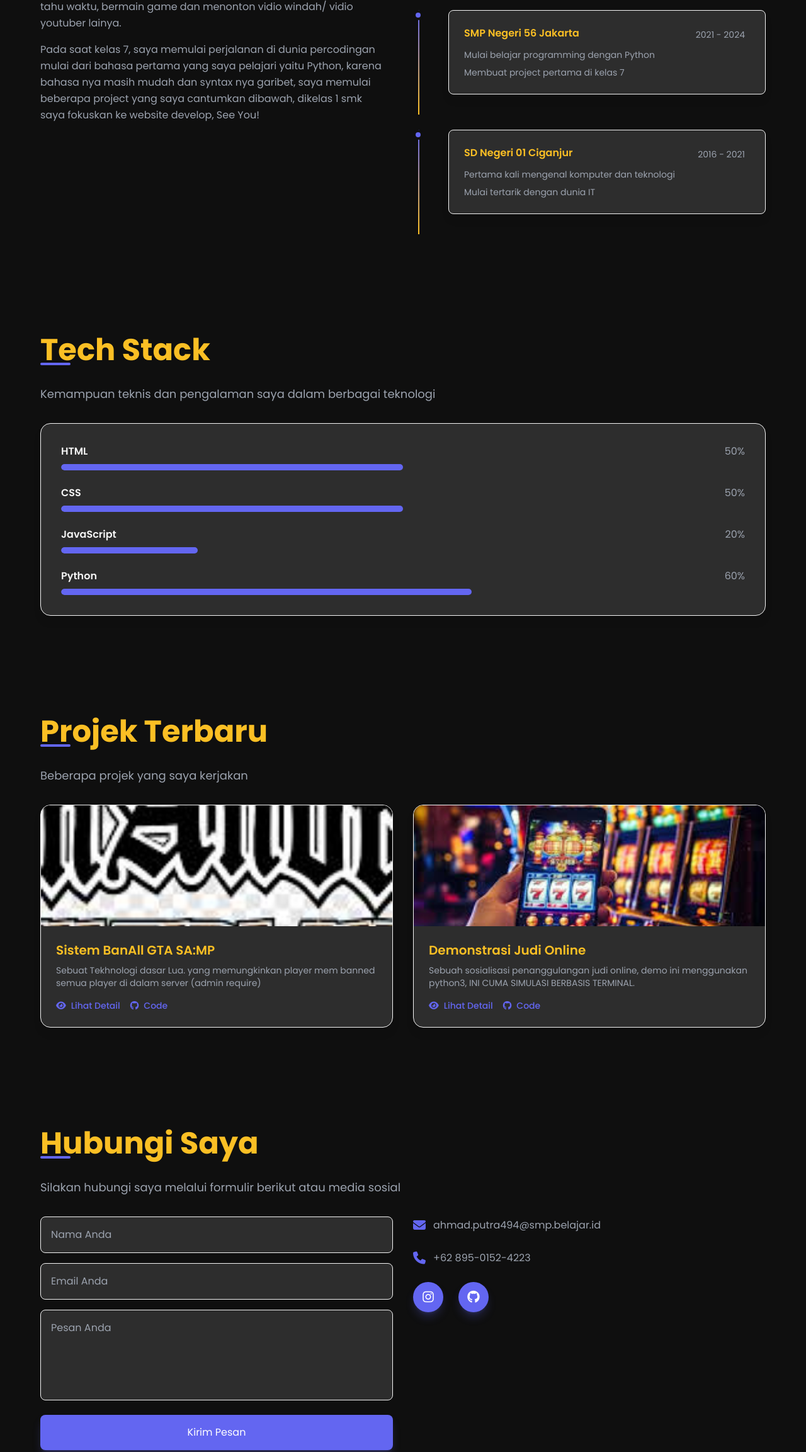
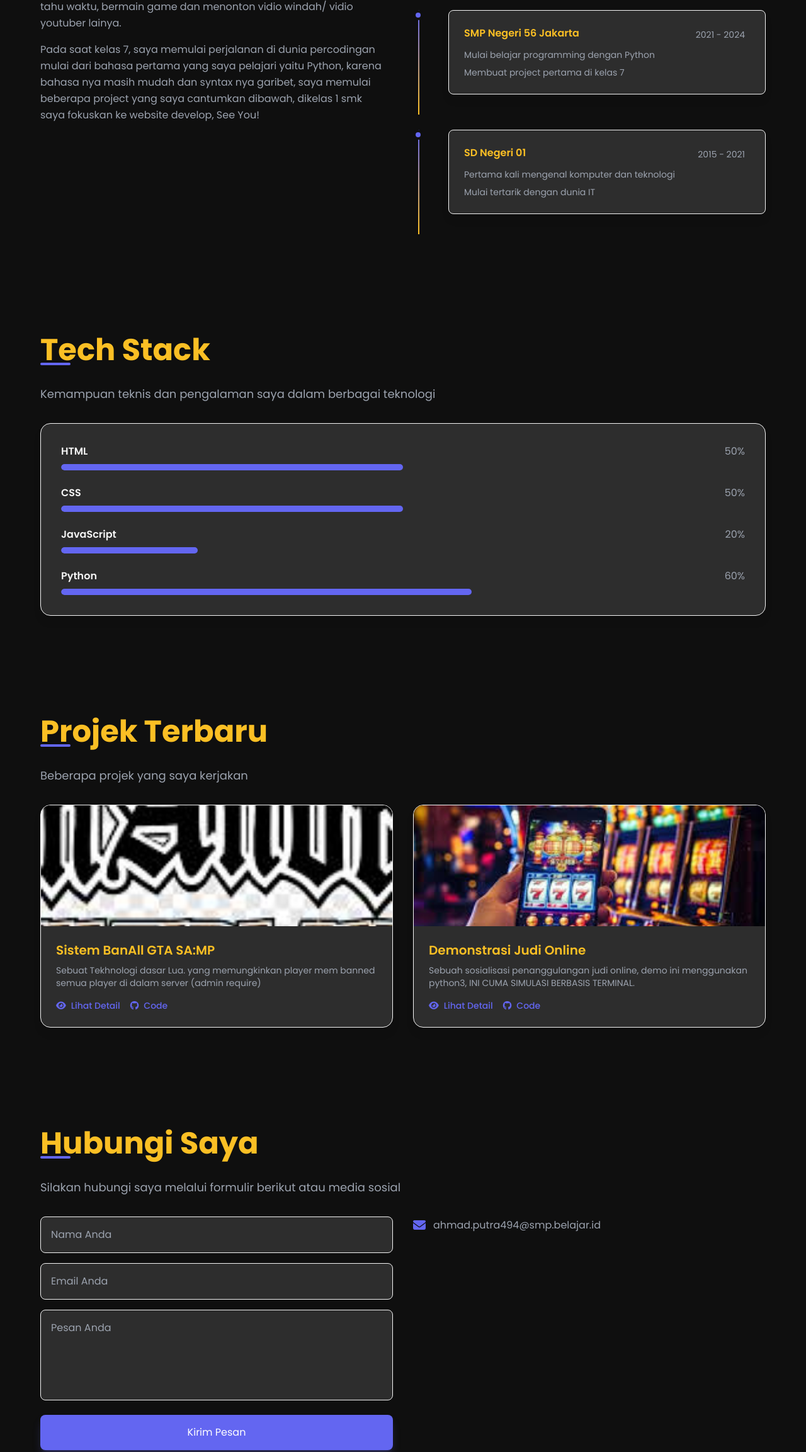
Before and after one commit to ahm4d-putra/portoi, a plain HTML site: page index.html in a window 1280 px wide. Shown: the part 1190-3496 px from the top of the page at 63% size. Drawn offline with nearby package versions, Linux system fonts and the light colour scheme; a script that the page names is missing.

Commit message:
Add files via upload

```diff
--- a/index.html
+++ b/index.html
@@ -427,8 +427,8 @@
                              <!-- Content -->
                              <div class="bg-secondary p-6 rounded-lg shadow-lg border border-gray-800">
                                  <div class="flex justify-between items-start mb-2">
-                                     <h4 class="font-semibold text-gold">SD Negeri 01 Ciganjur </h4>
-                                     <span class="text-sm text-gray bg-gray-800 px-2 py-1 rounded">2016 - 2021</span>
+                                     <h4 class="font-semibold text-gold">SD Negeri 01 </h4>
+                                     <span class="text-sm text-gray bg-gray-800 px-2 py-1 rounded">2015 - 2021</span>
                                  </div>
                                  <p class="text-gray text-sm">Pertama kali mengenal komputer dan teknologi</p>
                                  <p class="text-gray text-sm mt-2">Mulai tertarik dengan dunia IT</p>
@@ -619,9 +619,6 @@
                          <i class="fas fa-envelope text-accent text-xl"></i>
                          <p class="text-gray">ahmad.putra494@smp.belajar.id</p>
                      </div>
-                     <div class="flex items-center gap-3">
-                         <i class="fas fa-phone text-accent text-xl"></i>
-                         <p class="text-gray">+62 895-0152-4223</p>
                      </div>
 
                      <div class="flex gap-6 mt-8">
```
